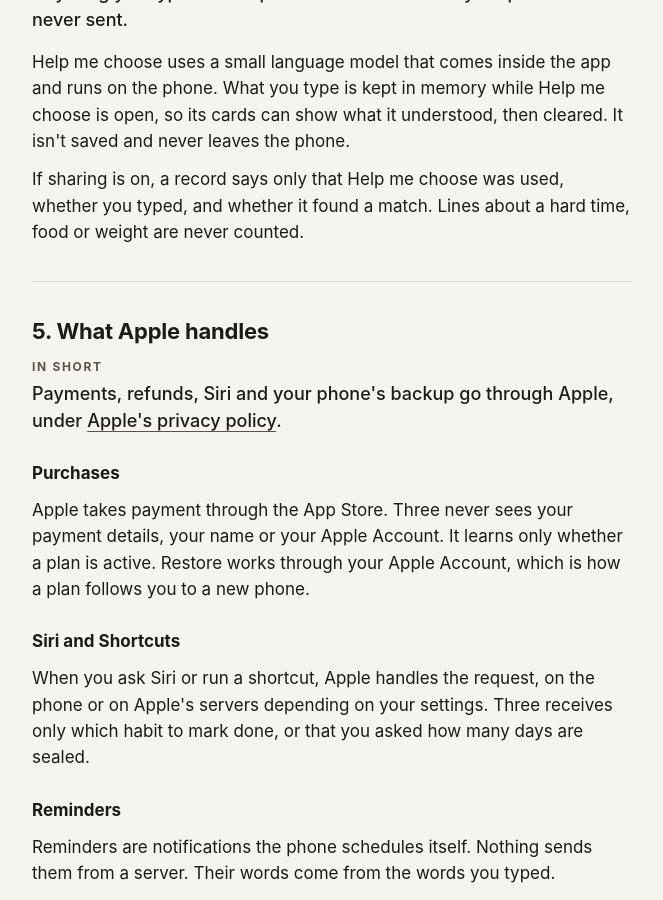
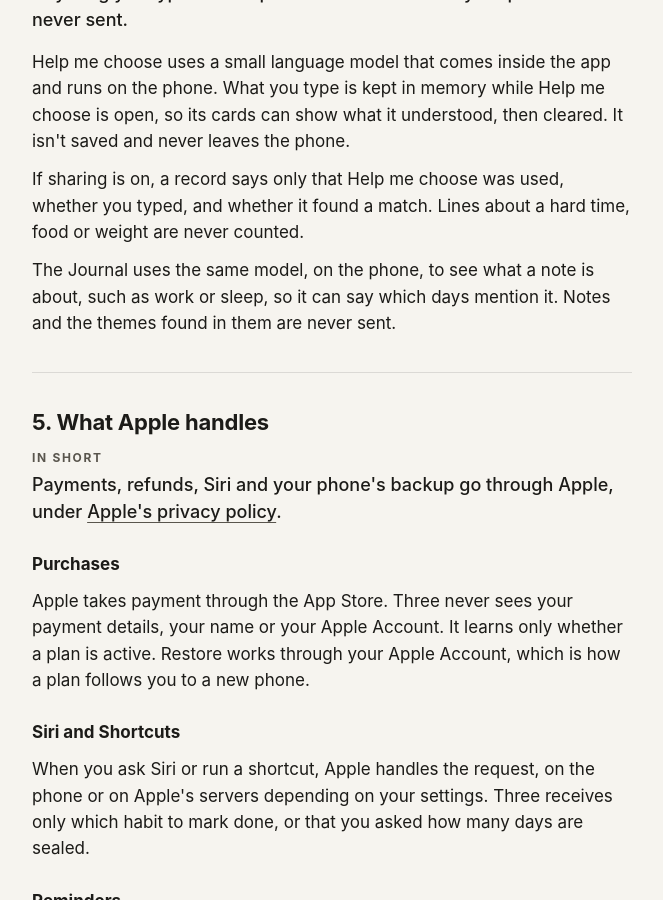
Before and after one commit to zugate-real/zugate-real.github.io, a Jekyll site: the page three/privacy.html, which Jekyll copies as it is, in a window 1280 px wide and 900 px high, scrolled down 4543 px. Shown: the whole window, without its empty margins (308-971 px from the left). Built offline with Jekyll 4.4.1, drawn with Linux system fonts in a browser that asks for light colours.

Commit message:
Three: privacy lists the journal's theme record, and says the Journal reads notes on the phone

```diff
--- a/three/privacy.html
+++ b/three/privacy.html
@@ -238,6 +238,7 @@
         <li>Which half of that experiment this phone is in. Half the phones are asked the extra question and half aren't, to see whether it helps.</li>
         <li>Reminders turned on or off, how many are planned, a reminder opened, and whether notifications are allowed. Never their times.</li>
         <li>That a note was written, where, and roughly how long it was, in four sizes. Never a word of it.</li>
+        <li>That the Journal showed its line about your notes, and whether it was about hard days or good ones. Never the theme.</li>
         <li>That a mood, a feeling or photos were saved, and how many photos. Never which mood or feeling.</li>
         <li>Screens opened: Today, You, Settings, a habit's page, Why three, Plan your day.</li>
         <li>A focus session started or ended, in minutes.</li>
@@ -293,6 +294,7 @@
     <p class="short"><span class="label">In short</span>Anything you type into Help me choose is read on your phone and never sent.</p>
     <p>Help me choose uses a small language model that comes inside the app and runs on the phone. What you type is kept in memory while Help me choose is open, so its cards can show what it understood, then cleared. It isn't saved and never leaves the phone.</p>
     <p>If sharing is on, a record says only that Help me choose was used, whether you typed, and whether it found a match. Lines about a hard time, food or weight are never counted.</p>
+    <p>The Journal uses the same model, on the phone, to see what a note is about, such as work or sleep, so it can say which days mention it. Notes and the themes found in them are never sent.</p>
   </section>
 
   <section id="apple" aria-labelledby="apple-h">
```
